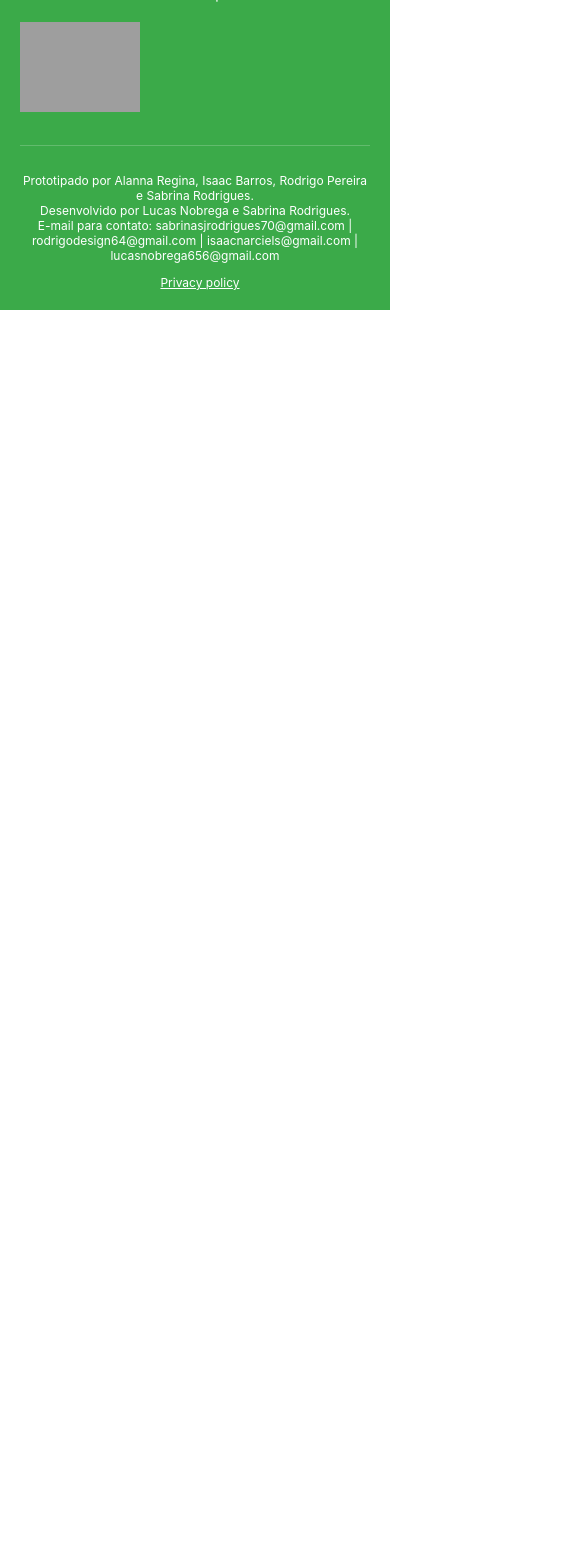
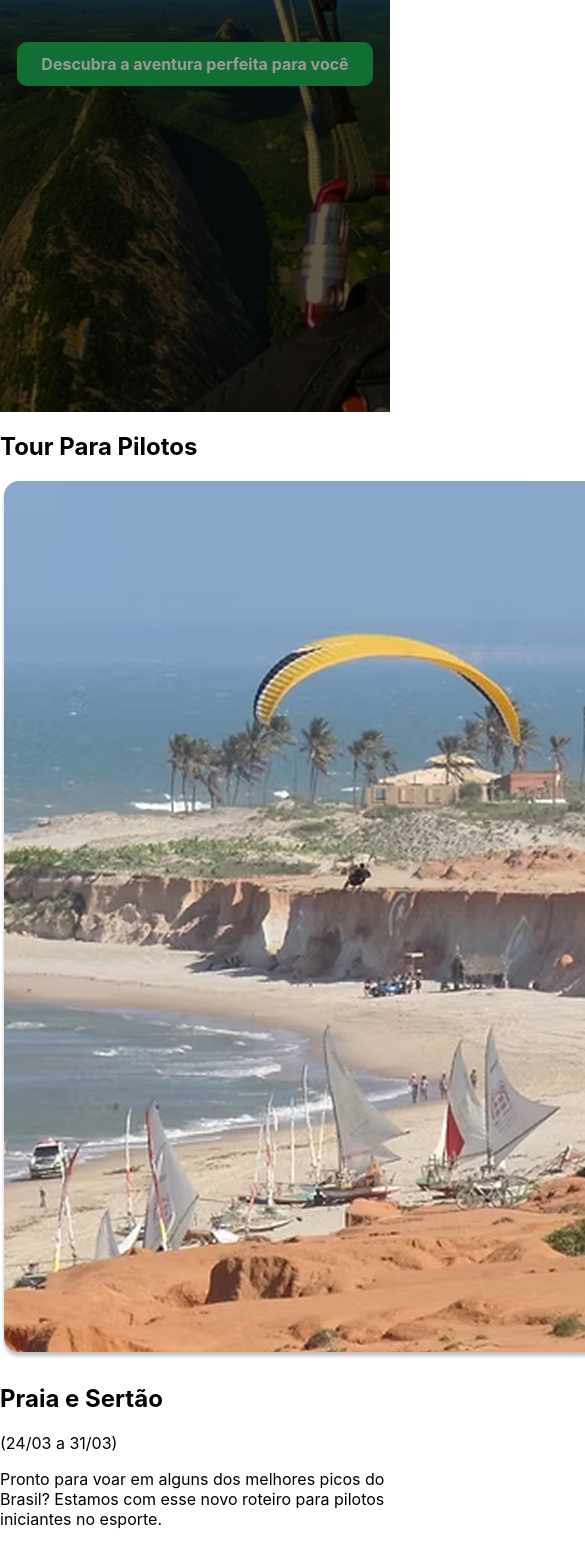
Before and after one commit to Alanna-Regina-Costa/PIW, a React (Create React App) app in the folder frontend/frontend/: page /tourpilotos in a window 390 px wide. Shown: the part 432-1981 px from the top of the page, 585 px wide, since content can reach past the window. Before the commit the page ends 844 px from the top, so only its background shows below. Built offline with nearby package versions, Linux system fonts and the light colour scheme; grey boxes are pictures that could not be loaded.

Commit message:
Tuor Para Pilotos funcionando sem CSS, e com as rotas certas.

```diff
--- a/frontend/frontend/src/App.js
+++ b/frontend/frontend/src/App.js
@@ -3,30 +3,31 @@ import { BrowserRouter as Router, Routes, Route } from 'react-router-dom';
 import Navbar from './components/Navbar';
 import Footer from './components/Footer';
 import Home from './pages/Home';
-import Sobre from './components/Sobre';
-import Pilotos from './components/Pilotos';
-import Eurismar from './components/Eurismar';
-import Loja from './components/Loja';
-import Blog from './components/Blog';
+import LiveTracking from './pages/LiveTracking';
+import CursosVoo from './pages/CursosVoo';
+import TurismoQuixada from './pages/TurismoQuixada';
+import TourPilotos from './pages/TuorPilotos';
 import './assets/styles/global.css';
 
-function App() {
+const App = () => {
   return (
     <Router>
-      <Navbar />
       <div className="App">
-        <Routes>
-          <Route path="/" element={<Home />} />
-          <Route path="/sobre" element={<Sobre />} />
-          <Route path="/pilotos" element={<Pilotos />} />
-          <Route path="/eurismar" element={<Eurismar />} />
-          <Route path="/loja" element={<Loja />} />
-          <Route path="/blog" element={<Blog />} />
-        </Routes>
+        <Navbar />
+        <main>
+          <Routes>
+            <Route path="/" element={<Home />} />
+            <Route path="/tourpilotos" element={<TourPilotos />} />
+            <Route path="/livetracking" element={<LiveTracking />} />
+            <Route path="/cursosparavoo" element={<CursosVoo />} />
+            <Route path="/turismoquixada" element={<TurismoQuixada />} />
+          </Routes>
+        </main>
+
+        <Footer />
       </div>
-      <Footer />
     </Router>
   );
-}
+};
 
 export default App;
--- /dev/null
+++ b/frontend/frontend/src/assets/styles/CardsTuor.css
@@ -0,0 +1,92 @@
+/* Estilos gerais */
+.tour-pilotos-container {
+  font-family: Arial, sans-serif;
+  max-width: 1200px;
+  margin: 0 auto;
+  padding: 20px;
+}
+
+/* Hero section */
+.hero {
+  background-color: #f0f0f0;
+  padding: 60px 20px;
+  text-align: center;
+  margin-bottom: 40px;
+}
+
+.hero-content h1 {
+  font-size: 2.5rem;
+  color: #333;
+}
+
+/* Grade de conteúdo */
+.grade {
+  display: flex;
+  flex-direction: column;
+  gap: 40px;
+}
+
+/* Seções de conteúdo */
+.conteudo {
+  display: flex;
+  align-items: center;
+  gap: 30px;
+}
+
+.invertido {
+  flex-direction: row-reverse;
+}
+
+.tour-image {
+  width: 50%;
+  max-width: 500px;
+  border-radius: 8px;
+  object-fit: cover;
+}
+
+.texto {
+  width: 50%;
+}
+
+.texto h2 {
+  font-size: 1.8rem;
+  margin-bottom: 10px;
+  color: #2c3e50;
+}
+
+.texto p {
+  line-height: 1.6;
+  margin: 15px 0;
+  color: #555;
+}
+
+.texto small {
+  color: #777;
+  font-size: 0.9rem;
+}
+
+.botao {
+  display: inline-block;
+  padding: 10px 20px;
+  background-color: #3498db;
+  color: white;
+  text-decoration: none;
+  border-radius: 5px;
+  margin-top: 15px;
+  transition: background-color 0.3s;
+}
+
+.botao:hover {
+  background-color: #2980b9;
+}
+
+/* Responsivo */
+@media (max-width: 768px) {
+  .conteudo, .invertido {
+    flex-direction: column;
+  }
+
+  .tour-image, .texto {
+    width: 100%;
+  }
+}
--- a/frontend/frontend/src/components/Destaques.jsx
+++ b/frontend/frontend/src/components/Destaques.jsx
@@ -4,28 +4,42 @@ import atv1 from '../assets/img/atvdestaq1.png';
 import atv2 from '../assets/img/atvdestaq2.png';
 import atv3 from '../assets/img/atvdestaq3.png';
 import atv4 from '../assets/img/atvdestaq4.png';
+import { Link } from 'react-router-dom';
+const Destaques = () => {
+  return (
+    <section className={styles.destaques}>
+      <h2>Atividades em destaque</h2>
 
-const Destaques = () => {
-  const atividades = [
-    { img: atv1, title: 'Tour para pilotos', link: '/tourpilotos' },
-    { img: atv2, title: 'Live tracking', link: '/livetracking' },
-    { img: atv3, title: 'Cursos para voo', link: '/cursosparavoo' },
-    { img: atv4, title: 'Turismo em Quixadá', link: '/turismoquixada' },
-  ];
+      <div className={styles.cards}>
 
-  return (
-    <section id="destaq" className={styles.destaques}>
-      <h2>Atividades em destaque</h2>
-      <p>Explore quais são as atividades que mais se encaixam com você.</p>
-      <div className={styles.cards}>
-        {atividades.map((atv, index) => (
-          <a href={atv.link} key={index} className={styles.cardLink}>
-            <div className={styles.card}>
-              <img src={atv.img} alt={atv.title} />
-              <h3>{atv.title}</h3>
-            </div>
-          </a>
-        ))}
+        <Link to="/tourpilotos" className={styles.cardLink}>
+          <div className={styles.card}>
+            <img src={atv1} alt="Tour para pilotos" />
+            <h3>Tour para pilotos</h3>
+          </div>
+        </Link>
+
+        <Link to="/livetracking" className={styles.cardLink}>
+          <div className={styles.card}>
+            <img src={atv2} alt="Live tracking" />
+            <h3>Live tracking</h3>
+          </div>
+        </Link>
+
+        <Link to="/cursosparavoo" className={styles.cardLink}>
+          <div className={styles.card}>
+            <img src={atv3} alt="Cursos para voo" />
+            <h3>Cursos para voo</h3>
+          </div>
+        </Link>
+
+        <Link to="/turismoquixada" className={styles.cardLink}>
+          <div className={styles.card}>
+            <img src={atv4} alt="Turismo em Quixadá" />
+            <h3>Turismo em Quixadá</h3>
+          </div>
+        </Link>
+
       </div>
     </section>
   );
--- a/frontend/frontend/src/components/Pilotos.jsx
+++ /dev/null
@@ -1,7 +0,0 @@
-import React from 'react';
-
-const Pilotos = () => {
-  return <div>ComponentName</div>;
-};
-
-export default Pilotos;
--- /dev/null
+++ b/frontend/frontend/src/components/TuorPilotosComp/TuorCard.jsx
@@ -0,0 +1,69 @@
+import React from 'react';
+import tourppilotos1 from '../../assets/img/tourppilotos1.png';
+import tourppilotos2 from '../../assets/img/tourppilotos2.png';
+import tourppilotos3 from '../../assets/img/tourppilotos3.png';
+
+const TourPilotos = () => {
+  return (
+    <div className="tour-pilotos-container">
+      {/* Hero Section */}
+      <section className="hero">
+        <div className="hero-content">
+          <h1>Tour Para Pilotos</h1>
+        </div>
+      </section>
+
+      {/* Grade de Conteúdo */}
+      <div className="grade">
+
+        {/* Seção 1 - Praia e Sertão */}
+        <section className="conteudo">
+          <img src={tourppilotos1} alt="Praia e Sertão" className="tour-image" />
+          <div className="texto">
+            <h2>Praia e Sertão</h2>
+            <span>(24/03 a 31/03)</span>
+            <p>
+              Pronto para voar em alguns dos melhores picos do Brasil? Estamos com esse novo
+              roteiro para pilotos iniciantes no esporte.
+            </p>
+            <small>Março 2024</small><br />
+            <a href="#" className="botao">Entre em Contato</a>
+          </div>
+        </section>
+
+        {/* Seção 2 - Quixadá Verde (Invertido) */}
+        <section className="conteudo invertido">
+          <img src={tourppilotos2} alt="Quixadá Verde" className="tour-image" />
+          <div className="texto">
+            <h2>Quixadá Verde</h2>
+            <span>(21/06 a 30/06)</span>
+            <p>
+              O maior encontro de pilotos da temporada verde do Sertão! Encontro de amigos
+              apaixonados pelo voo durante a época mais serena do ano.
+            </p>
+            <small>Junho 2024</small><br />
+            <a href="#" className="botao">Entre em Contato</a>
+          </div>
+        </section>
+
+        {/* Seção 3 - XC Sertão 2025 */}
+        <section className="conteudo">
+          <img src={tourppilotos3} alt="XC Sertão 2025" className="tour-image" />
+          <div className="texto">
+            <h2>XC Sertão 2025</h2>
+            <span>(21/06 a 30/06)</span>
+            <p>
+              Onde os recordes são quebrados<br />
+              Outubro e novembro de 2024
+            </p>
+            <strong>CAICÓ - ASSU - QUIXADÁ</strong>
+            <small>Outubro e Novembro</small><br />
+            <a href="#" className="botao">Entre em Contato</a>
+          </div>
+        </section>
+      </div>
+    </div>
+  );
+};
+
+export default TourPilotos;
--- a/frontend/frontend/src/pages/Home.jsx
+++ b/frontend/frontend/src/pages/Home.jsx
@@ -3,7 +3,6 @@ import Navbar from '../components/Navbar';
 import Hero from '../components/Hero';
 import Destaques from '../components/Destaques';
 import Sobre from '../components/Sobre';
-import Pilotos from '../components/Pilotos';
 import Eurismar from '../components/Eurismar';
 import Loja from '../components/Loja';
 import Blog from '../components/Blog';
@@ -18,7 +17,6 @@ const Home = () => {
       <Hero />
       <Destaques />
       <Sobre />
-      <Pilotos />
       <Eurismar />
       <Loja />
       <Blog />
--- /dev/null
+++ b/frontend/frontend/src/pages/TuorPilotos.jsx
@@ -0,0 +1,16 @@
+import React from 'react';
+import TourCard from '../components/TuorPilotosComp/TuorCard';
+import Footer from '../components/Footer';
+import Hero from '../components/Hero';
+
+const TourPilotos = () => {
+  return (
+    <div>
+        <Hero />
+        <TourCard/>
+
+    </div>
+  );
+};
+
+export default TourPilotos;
```
Also changed, not shown: frontend/frontend/src/pages/CursosVoo.jsx (added), frontend/frontend/src/pages/LiveTracking.jsx (added), frontend/frontend/src/pages/TurismoQuixada.jsx (added).
